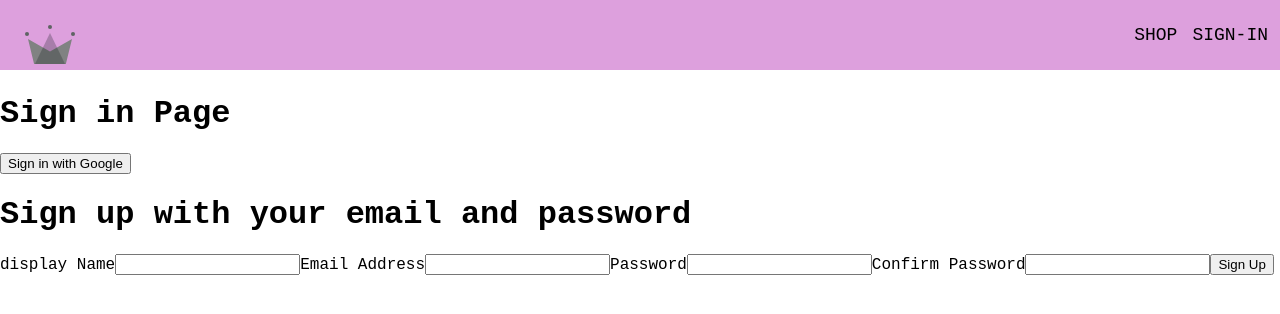
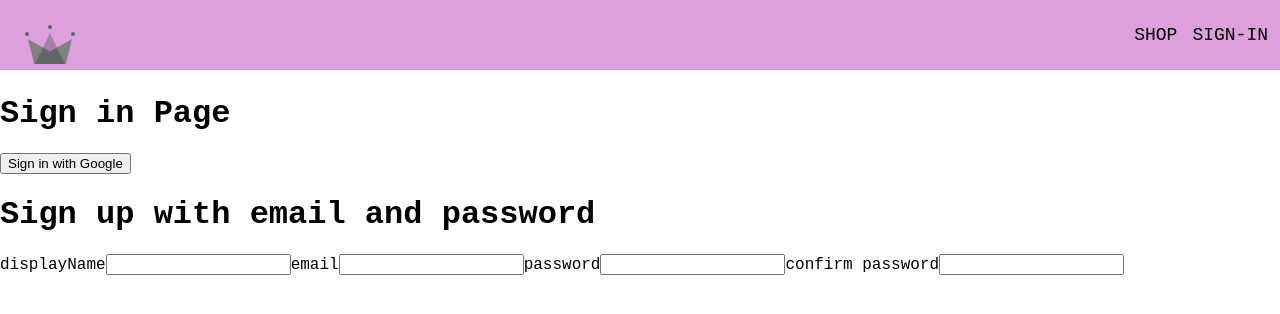
Before and after one commit to fiokee/clothing-store.github.io, a React (Create React App) app: page /signIn in a window 1280 px wide. Shown: the top 314 px of the page. Built offline with nearby package versions, Linux system fonts and the light colour scheme.

Commit message:
targetting user input

```diff
--- a/src/components/signUp-form/signUp.js
+++ b/src/components/signUp-form/signUp.js
@@ -1,38 +1,38 @@
-import { useState } from "react";
+import { useState } from "react"
 
-const defaultForm = {
-    displayName: '',
-    email: '',
-    password: '',
-    confirmPassword: ''
-}
 
 const SignUp = ()=>{
-    const [formField, setFormField] = useState(defaultForm);
-    const {displayName, email, password, confirmPassword} = formField;
 
-    const handleChange = (event)=>{
-      const {name} = event
+    const defaultForm = {
+        displayName: '',
+        email: '',
+        password: '',
+        confirmPassword: ''
     }
+    const [formFields, setFormFields] = useState(defaultForm);
+    const {displayName, email, password, confirmPassword}= formFields
+
+const handleChange = (event)=>{
+    const {name, value} = event.target;
+
+    setFormFields({...formFields, [name]: value})
+    console.log(formFields)
+}
     return(
         <div>
-            <h1>Sign up with your email and password </h1>
+            <h1>Sign up with email and password</h1>
             <form onSubmit={()=>{}}>
-                <label>display Name</label>
-                <input type="text" required onChange={handleChange} name='displayname' value={displayName}/>
-
-                <label>Email Address</label>
-                <input type="email" required onChange={handleChange}/>
-
-                <label>Password</label>
-                <input type="password" required/>
-
-                <label>Confirm Password</label>
-                <input type="password" required/>
-                <button type="submit">Sign Up</button>
+                <label>displayName</label>
+                <input required type="text" onChange={handleChange} name="displayName" value={displayName} ></input>
+                <label>email</label>
+                <input required type="email" onChange={handleChange} name="email" value={email} ></input>
+                <label>password</label>
+                <input required type="password" onChange={handleChange} name="password" value={password} ></input>
+                <label>confirm password</label>
+                <input required type="password" onChange={handleChange} name="confirmPassword" value={confirmPassword} ></input>
             </form>
         </div>
     )
 }
 
-export default SignUp;
+export default SignUp
--- a/src/utils/firebase/firebase.js
+++ b/src/utils/firebase/firebase.js
@@ -14,7 +14,7 @@ const firebaseConfig = {
   // Initialize Firebase
   const firebaseApp = initializeApp(firebaseConfig);
 
-  const provider = new GoogleAuthProvider();
+  const provider = new GoogleAuthProvider()
 
   provider.setCustomParameters({
     prompt: ""
```
